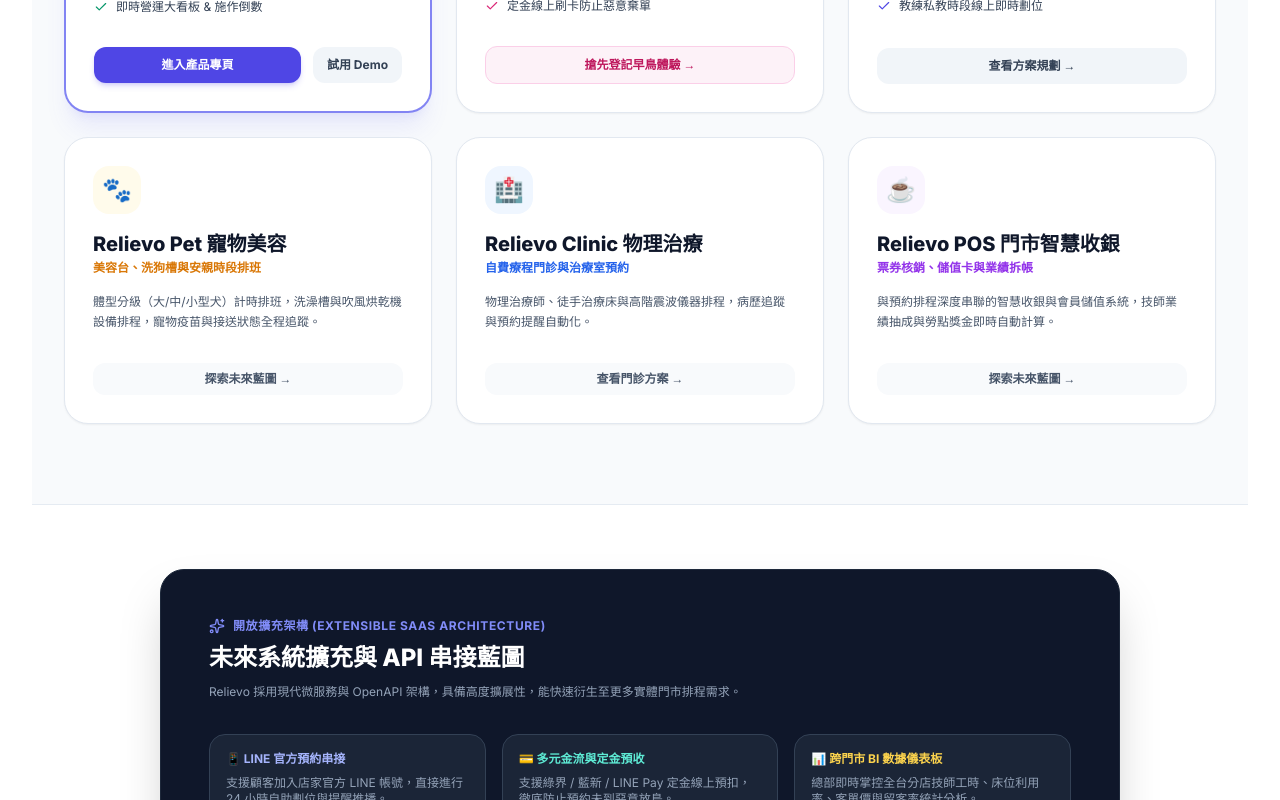
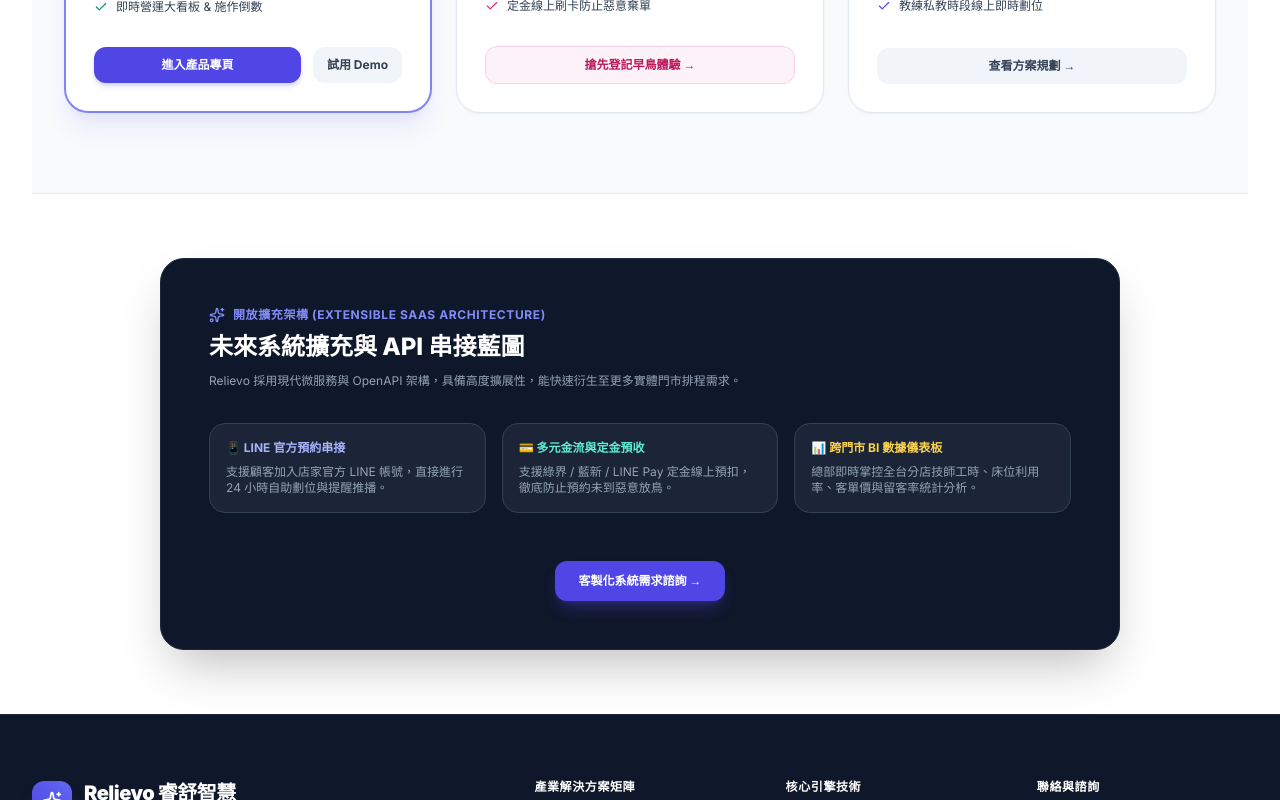
Before and after one commit to jerryxue-project/relievo_landing, a Vue app: page /solutions in a window 1280 px wide. Shown: the part 880-1680 px from the top of the page. Built offline with nearby package versions, Linux system fonts and the light colour scheme.

Commit message:
feat: streamline solutions matrix to Spa, Beauty, and Studio; remove unneeded modules

```diff
--- a/src/components/FooterSection.vue
+++ b/src/components/FooterSection.vue
@@ -40,11 +40,6 @@
             <li>
               <router-link to="/solutions/fitness" class="text-slate-400 hover:text-white">
                 🧘 瑜珈健身團課排程
-              </router-link>
-            </li>
-            <li>
-              <router-link to="/solutions/clinic" class="text-slate-400 hover:text-white">
-                🏥 物理治療與自費門診
               </router-link>
             </li>
             <li>
--- a/src/components/HeaderNavbar.vue
+++ b/src/components/HeaderNavbar.vue
@@ -108,28 +108,12 @@
                   </div>
                 </router-link>
 
-                <router-link
-                  to="/solutions/clinic"
-                  class="flex items-start space-x-3 p-2.5 rounded-xl hover:bg-brand-50/60 transition-colors group/item"
-                >
-                  <div class="w-8 h-8 rounded-lg bg-blue-50 text-blue-600 flex items-center justify-center flex-shrink-0 font-bold">
-                    🏥
-                  </div>
-                  <div>
-                    <div class="flex items-center space-x-1.5">
-                      <span class="text-xs font-bold text-slate-900 group-hover/item:text-brand-600">物理治療與自費門診</span>
-                      <span class="text-[9px] px-1.5 py-0.2 rounded-full bg-slate-100 text-slate-600 font-medium">規劃中</span>
-                    </div>
-                    <p class="text-[11px] text-slate-500 mt-0.5">治療師時段預約、專屬診療室控管</p>
-                  </div>
-                </router-link>
-
                 <div class="pt-2 border-t border-slate-100">
                   <router-link
                     to="/solutions"
                     class="block text-center text-xs font-bold text-brand-600 hover:text-brand-700 py-1"
                   >
-                    查看全部 6 大產業矩陣 &rarr;
+                    查看完整解決方案矩陣 &rarr;
                   </router-link>
                 </div>
               </div>
@@ -232,13 +216,6 @@
           >
             <span>🧘 瑜珈健身團課私教</span>
           </router-link>
-          <router-link
-            to="/solutions/clinic"
-            @click="isMobileMenuOpen = false"
-            class="flex items-center space-x-2 px-3 py-2 rounded-lg text-sm font-semibold text-slate-700 hover:bg-brand-50"
-          >
-            <span>🏥 物理治療與自費診所</span>
-          </router-link>
         </div>
 
         <router-link
--- a/src/components/LeadCaptureModal.vue
+++ b/src/components/LeadCaptureModal.vue
@@ -96,7 +96,6 @@
                   <option value="SPA">按摩養生 / 足體舒壓</option>
                   <option value="BEAUTY">美容美甲 / 美睫沙龍</option>
                   <option value="FITNESS">瑜珈健身 / 運動工作室</option>
-                  <option value="CLINIC">物理治療 / 復健診所</option>
                   <option value="OTHER">其他預約型門市</option>
                 </select>
               </div>
--- a/src/components/SolutionsMatrixSection.vue
+++ b/src/components/SolutionsMatrixSection.vue
@@ -168,78 +168,6 @@
             </router-link>
           </div>
         </div>
-
-        <!-- 4. Pet Grooming (Planning) -->
-        <div class="rounded-3xl bg-white border border-slate-200 p-7 shadow-sm space-y-4 relative flex flex-col justify-between hover:-translate-y-1 transition-all duration-300">
-          <div class="space-y-4">
-            <div class="w-12 h-12 rounded-2xl bg-amber-50 text-amber-600 flex items-center justify-center text-2xl shadow-xs">
-              🐾
-            </div>
-            <div>
-              <h3 class="text-xl font-extrabold text-slate-900">Relievo Pet 寵物美容</h3>
-              <p class="text-xs text-amber-600 font-bold mt-0.5">美容台、洗狗槽與安親時段排班</p>
-            </div>
-            <p class="text-xs text-slate-600 leading-relaxed">
-              體型分級（大/中/小型犬）計時排班，洗澡槽與吹風烘乾機設備排程，寵物疫苗與接送狀態全程追蹤。
-            </p>
-          </div>
-          <div class="pt-4">
-            <router-link
-              to="/solutions"
-              class="block w-full py-2 rounded-xl bg-slate-50 hover:bg-slate-100 text-slate-600 font-semibold text-xs text-center transition-colors"
-            >
-              探索未來藍圖 &rarr;
-            </router-link>
-          </div>
-        </div>
-
-        <!-- 5. Physical Therapy & Clinic (Planning) -->
-        <div class="rounded-3xl bg-white border border-slate-200 p-7 shadow-sm space-y-4 relative flex flex-col justify-between hover:-translate-y-1 transition-all duration-300">
-          <div class="space-y-4">
-            <div class="w-12 h-12 rounded-2xl bg-blue-50 text-blue-600 flex items-center justify-center text-2xl shadow-xs">
-              🏥
-            </div>
-            <div>
-              <h3 class="text-xl font-extrabold text-slate-900">Relievo Clinic 物理治療</h3>
-              <p class="text-xs text-blue-600 font-bold mt-0.5">自費療程門診與治療室預約</p>
-            </div>
-            <p class="text-xs text-slate-600 leading-relaxed">
-              物理治療師、徒手治療床與高階震波儀器排程，病歷追蹤與預約提醒自動化。
-            </p>
-          </div>
-          <div class="pt-4">
-            <router-link
-              to="/solutions/clinic"
-              class="block w-full py-2 rounded-xl bg-slate-50 hover:bg-slate-100 text-slate-600 font-semibold text-xs text-center transition-colors"
-            >
-              查看門診方案 &rarr;
-            </router-link>
-          </div>
-        </div>
-
-        <!-- 6. Retail & POS (Planning) -->
-        <div class="rounded-3xl bg-white border border-slate-200 p-7 shadow-sm space-y-4 relative flex flex-col justify-between hover:-translate-y-1 transition-all duration-300">
-          <div class="space-y-4">
-            <div class="w-12 h-12 rounded-2xl bg-purple-50 text-purple-600 flex items-center justify-center text-2xl shadow-xs">
-              ☕
-            </div>
-            <div>
-              <h3 class="text-xl font-extrabold text-slate-900">Relievo POS 門市智慧收銀</h3>
-              <p class="text-xs text-purple-600 font-bold mt-0.5">票券核銷、儲值卡與業績拆帳</p>
-            </div>
-            <p class="text-xs text-slate-600 leading-relaxed">
-              與預約排程深度串聯的智慧收銀與會員儲值系統，技師業績抽成與勞點獎金即時自動計算。
-            </p>
-          </div>
-          <div class="pt-4">
-            <router-link
-              to="/solutions"
-              class="block w-full py-2 rounded-xl bg-slate-50 hover:bg-slate-100 text-slate-600 font-semibold text-xs text-center transition-colors"
-            >
-              探索未來藍圖 &rarr;
-            </router-link>
-          </div>
-        </div>
       </div>
     </div>
   </section>
--- a/src/router/index.js
+++ b/src/router/index.js
@@ -4,7 +4,6 @@
 import SpaSolutionView from '../views/SpaSolutionView.vue'
 import BeautySolutionView from '../views/BeautySolutionView.vue'
 import FitnessSolutionView from '../views/FitnessSolutionView.vue'
-import ClinicSolutionView from '../views/ClinicSolutionView.vue'
 import PricingView from '../views/PricingView.vue'
 import ContactView from '../views/ContactView.vue'
 
@@ -38,12 +37,6 @@
     name: 'FitnessSolution',
     component: FitnessSolutionView,
     meta: { title: '瑜珈健身與團課私教排程系統 (規劃中) - Relievo Fitness' }
-  },
-  {
-    path: '/solutions/clinic',
-    name: 'ClinicSolution',
-    component: ClinicSolutionView,
-    meta: { title: '物理治療與自費診所預約系統 (規劃中) - Relievo Clinic' }
   },
   {
     path: '/pricing',
--- a/src/views/ContactView.vue
+++ b/src/views/ContactView.vue
@@ -79,7 +79,6 @@
                   <option value="SPA">按摩養生 / 足體舒壓</option>
                   <option value="BEAUTY">美容美甲 / 美睫沙龍</option>
                   <option value="FITNESS">瑜珈健身 / 運動工作室</option>
-                  <option value="CLINIC">物理治療 / 復健診所</option>
                   <option value="OTHER">其他預約型門市</option>
                 </select>
               </div>
```
Also changed, not shown: src/views/ClinicSolutionView.vue (deleted, +0 -58 lines), 2 other files (tests, documents, lock files or other folders).
